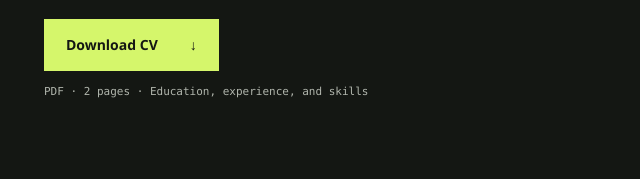
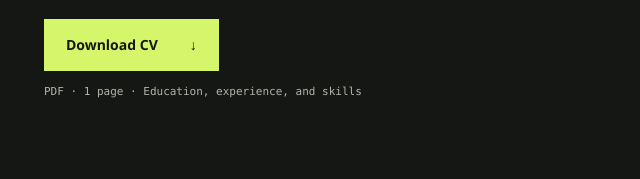
Before and after one commit to Rifdhlh/Arif-portofolio, a plain HTML site: page dist/index.html in a window 1280 px wide. Shown: the part 1493-1672 px from the top of the page, 595-1235 px from the left. Drawn offline with Linux system fonts and the light colour scheme; animation ran at ten frames a second.

Commit message:
Update portfolio with latest one-page CV

```diff
--- a/dist/index.html
+++ b/dist/index.html
@@ -86,7 +86,7 @@ header{position:sticky;top:0;z-index:20}.skip{z-index:21}html{scroll-padding-top
   </div>
 </section>
 
-<section id="tentang"><div class="wrap about"><div class="section-title"><span class="section-index">01</span><div><div class="eyebrow" style="margin-bottom:14px">About Me</div><h2>A Business Perspective.<br>A Data-Driven Mindset.</h2></div></div><div class="about-copy"><p>I am <strong>Muhammad Arif Fadhilah</strong>, an Information Systems student with an academic focus on <strong>Business Intelligence</strong>.</p><p>I am currently studying data processing and analysis with Excel, SQL databases, and dashboard development to present information clearly and effectively.</p><p>Alongside my studies in data, I also explore website development using HTML, CSS, and JavaScript.</p><div class="about-cv"><p>My experience in part-time sales and organizational roles at HIMSISFO complements my technical studies with communication, teamwork, and a practical business perspective.</p><a class="button cv-download" href="assets/documents/CV_Muhammad_Arif_Fadhilah.pdf" download="CV_Muhammad_Arif_Fadhilah.pdf" aria-describedby="cv-download-details">Download CV <span aria-hidden="true">↓</span></a><p class="cv-download-details" id="cv-download-details">PDF · 2 pages · Education, experience, and skills</p></div></div></div></section>
+<section id="tentang"><div class="wrap about"><div class="section-title"><span class="section-index">01</span><div><div class="eyebrow" style="margin-bottom:14px">About Me</div><h2>A Business Perspective.<br>A Data-Driven Mindset.</h2></div></div><div class="about-copy"><p>I am <strong>Muhammad Arif Fadhilah</strong>, an Information Systems student with an academic focus on <strong>Business Intelligence</strong>.</p><p>I am currently studying data processing and analysis with Excel, SQL databases, and dashboard development to present information clearly and effectively.</p><p>Alongside my studies in data, I also explore website development using HTML, CSS, and JavaScript.</p><div class="about-cv"><p>My experience in part-time sales and organizational roles at HIMSISFO complements my technical studies with communication, teamwork, and a practical business perspective.</p><a class="button cv-download" href="assets/documents/CV_Muhammad_Arif_Fadhilah.pdf?v=20261116" download="CV_Muhammad_Arif.pdf" aria-describedby="cv-download-details">Download CV <span aria-hidden="true">↓</span></a><p class="cv-download-details" id="cv-download-details">PDF · 1 page · Education, experience, and skills</p></div></div></div></section>
 
 
 <section id="keahlian" class="current-project" aria-labelledby="current-project-title">
```
Also changed, not shown: 2 other files.
